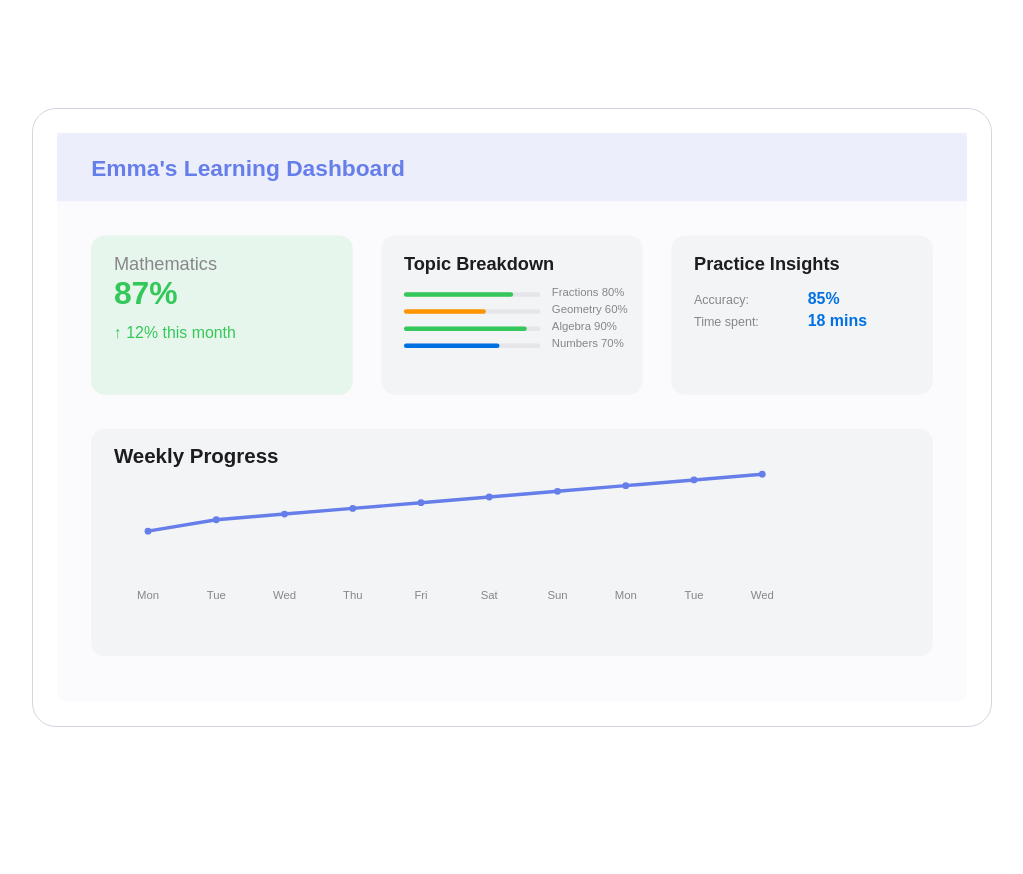
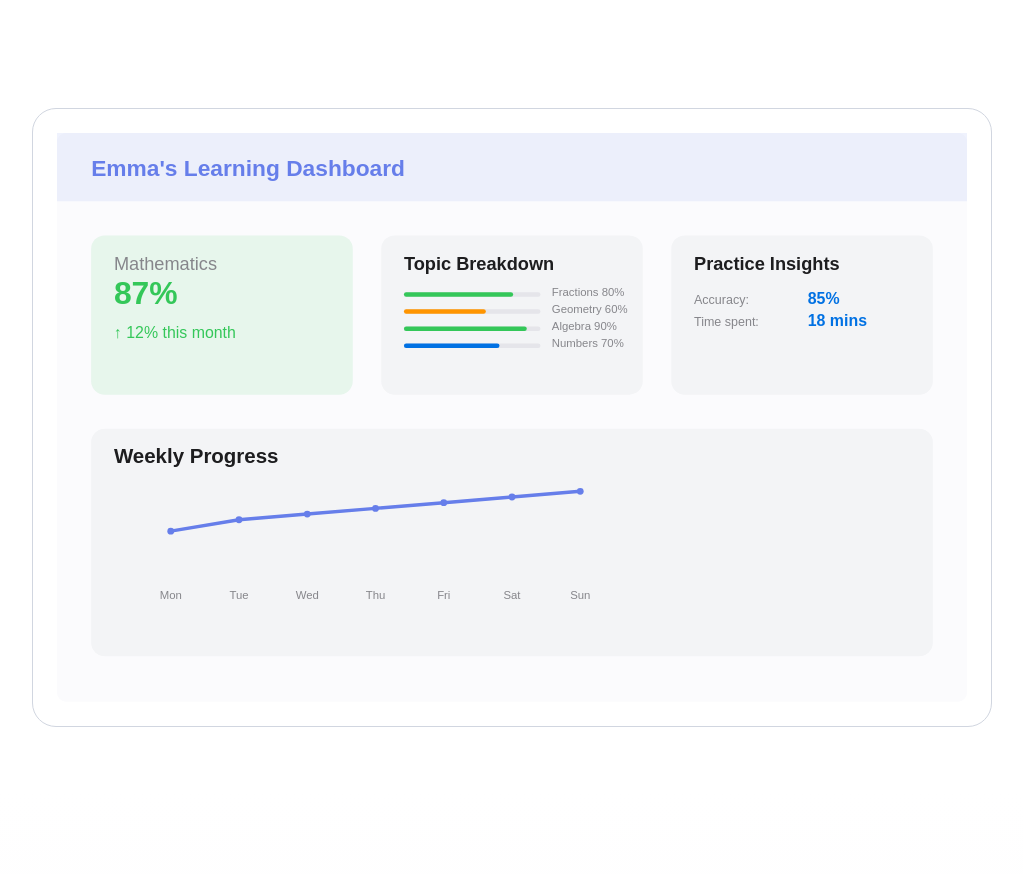
Before and after one commit to yasirmir1/kudos-ai, a React (Vite) app: page / in a window 1280 px wide. Shown: the part 540-1414 px from the top of the page, without its empty margins (128-1151 px from the left). Built offline with nearby package versions, Linux system fonts and the light colour scheme.

Commit message:
Adjust weekly progress graph
Adjusted the weekly progress graph to end on Sunday and scale wider.

```diff
--- a/src/pages/Index.tsx
+++ b/src/pages/Index.tsx
@@ -166,30 +166,24 @@ const Index = () => {
               <rect x="30" y="260" width="740" height="200" rx="12" fill="#F3F4F6"></rect>
               <text x="50" y="290" fontFamily="Arial" fontSize="18" fontWeight="600" fill="#1D1D1F">Weekly Progress</text>
 
-              {/* Extended line graph within container bounds */}
-              <polyline points="80,350 140,340 200,335 260,330 320,325 380,320 440,315 500,310 560,305 620,300" stroke="#667EEA" strokeWidth="3" fill="none"></polyline>
-              <circle cx="80" cy="350" r="3" fill="#667EEA"></circle>
-              <circle cx="140" cy="340" r="3" fill="#667EEA"></circle>
-              <circle cx="200" cy="335" r="3" fill="#667EEA"></circle>
-              <circle cx="260" cy="330" r="3" fill="#667EEA"></circle>
-              <circle cx="320" cy="325" r="3" fill="#667EEA"></circle>
-              <circle cx="380" cy="320" r="3" fill="#667EEA"></circle>
-              <circle cx="440" cy="315" r="3" fill="#667EEA"></circle>
-              <circle cx="500" cy="310" r="3" fill="#667EEA"></circle>
-              <circle cx="560" cy="305" r="3" fill="#667EEA"></circle>
-              <circle cx="620" cy="300" r="3" fill="#667EEA"></circle>
+              {/* Extended line graph within container bounds - 7 days wider */}
+              <polyline points="100,350 160,340 220,335 280,330 340,325 400,320 460,315" stroke="#667EEA" strokeWidth="3" fill="none"></polyline>
+              <circle cx="100" cy="350" r="3" fill="#667EEA"></circle>
+              <circle cx="160" cy="340" r="3" fill="#667EEA"></circle>
+              <circle cx="220" cy="335" r="3" fill="#667EEA"></circle>
+              <circle cx="280" cy="330" r="3" fill="#667EEA"></circle>
+              <circle cx="340" cy="325" r="3" fill="#667EEA"></circle>
+              <circle cx="400" cy="320" r="3" fill="#667EEA"></circle>
+              <circle cx="460" cy="315" r="3" fill="#667EEA"></circle>
 
-              {/* Day labels */}
-              <text x="80" y="410" fontFamily="Arial" fontSize="10" fill="#86868B" textAnchor="middle">Mon</text>
-              <text x="140" y="410" fontFamily="Arial" fontSize="10" fill="#86868B" textAnchor="middle">Tue</text>
-              <text x="200" y="410" fontFamily="Arial" fontSize="10" fill="#86868B" textAnchor="middle">Wed</text>
-              <text x="260" y="410" fontFamily="Arial" fontSize="10" fill="#86868B" textAnchor="middle">Thu</text>
-              <text x="320" y="410" fontFamily="Arial" fontSize="10" fill="#86868B" textAnchor="middle">Fri</text>
-              <text x="380" y="410" fontFamily="Arial" fontSize="10" fill="#86868B" textAnchor="middle">Sat</text>
-              <text x="440" y="410" fontFamily="Arial" fontSize="10" fill="#86868B" textAnchor="middle">Sun</text>
-              <text x="500" y="410" fontFamily="Arial" fontSize="10" fill="#86868B" textAnchor="middle">Mon</text>
-              <text x="560" y="410" fontFamily="Arial" fontSize="10" fill="#86868B" textAnchor="middle">Tue</text>
-              <text x="620" y="410" fontFamily="Arial" fontSize="10" fill="#86868B" textAnchor="middle">Wed</text>
+              {/* Day labels - Mon to Sun */}
+              <text x="100" y="410" fontFamily="Arial" fontSize="10" fill="#86868B" textAnchor="middle">Mon</text>
+              <text x="160" y="410" fontFamily="Arial" fontSize="10" fill="#86868B" textAnchor="middle">Tue</text>
+              <text x="220" y="410" fontFamily="Arial" fontSize="10" fill="#86868B" textAnchor="middle">Wed</text>
+              <text x="280" y="410" fontFamily="Arial" fontSize="10" fill="#86868B" textAnchor="middle">Thu</text>
+              <text x="340" y="410" fontFamily="Arial" fontSize="10" fill="#86868B" textAnchor="middle">Fri</text>
+              <text x="400" y="410" fontFamily="Arial" fontSize="10" fill="#86868B" textAnchor="middle">Sat</text>
+              <text x="460" y="410" fontFamily="Arial" fontSize="10" fill="#86868B" textAnchor="middle">Sun</text>
             </svg>
           </div>
         </div>
```
